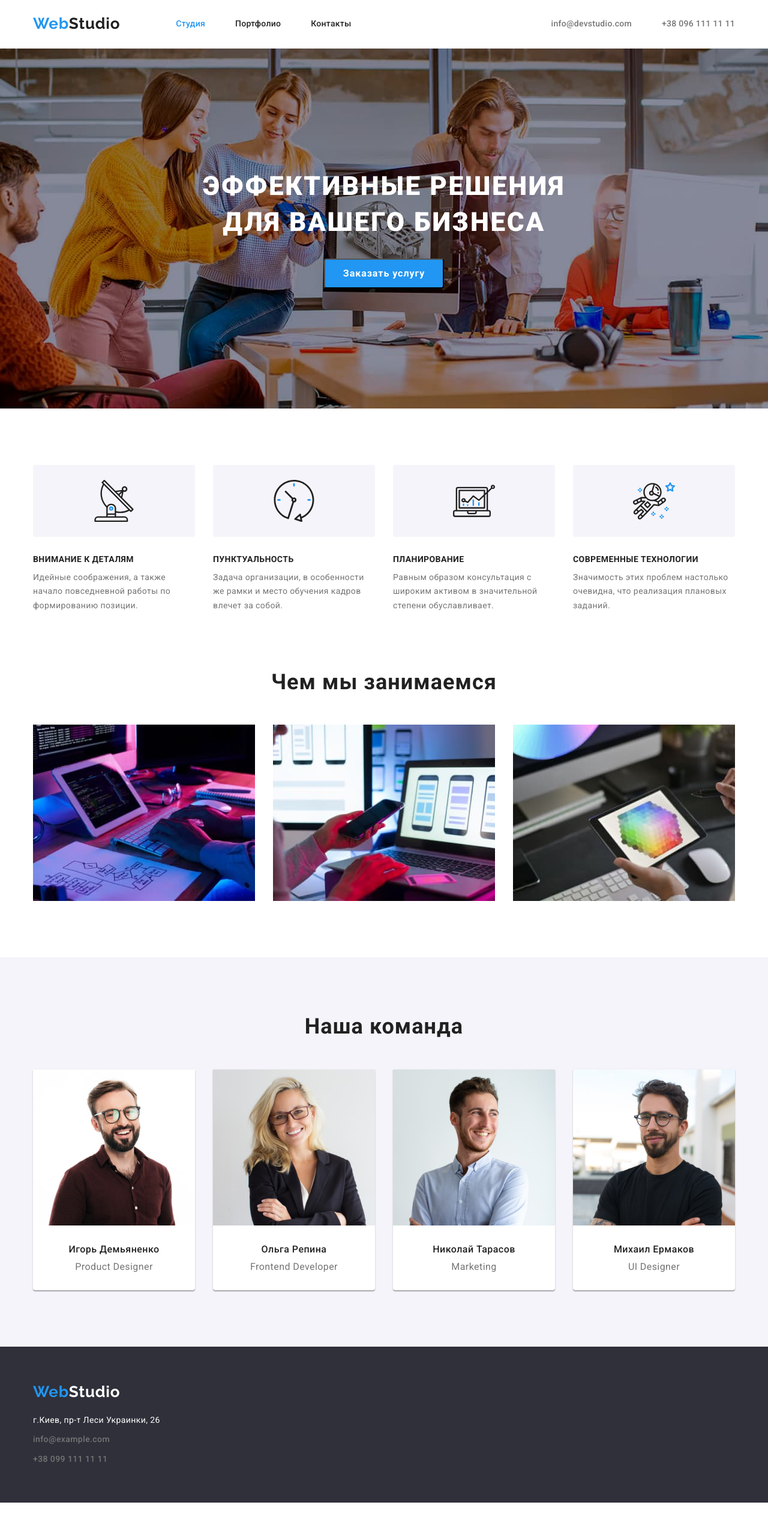
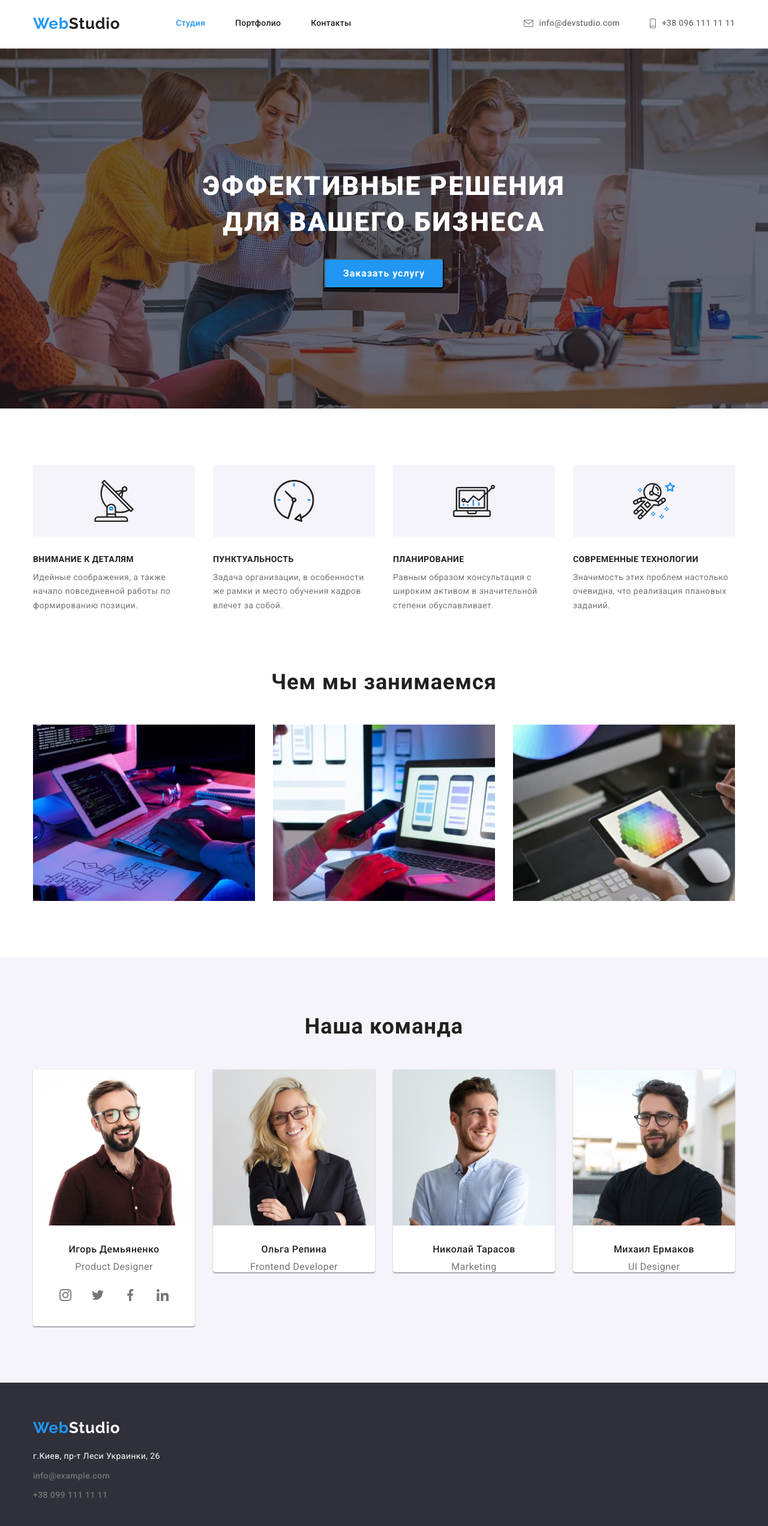
Before and after one commit to dassongh/goit-markup-hw-04, a plain HTML site: page index.html in a window 1280 px wide. Shown: the whole page at 60% size. Before the commit the page ends 2505 px from the top, so only its background shows below. Drawn offline with nearby package versions, Linux system fonts and the light colour scheme.

Commit message:
добавил и оформил половину иконок

```diff
--- a/css/styles.css
+++ b/css/styles.css
@@ -66,9 +66,6 @@ img {
 }
 
 .link {
-  padding-top: 30px;
-  padding-bottom: 30px;
-
   color: var(--primary-text-color);
 
   font-weight: 500;
@@ -76,6 +73,11 @@ img {
   line-height: 1.14;
   letter-spacing: 0.02em;
   text-decoration: none;
+}
+
+.header .link {
+  display: flex;
+  align-items: center;
 }
 
 .header {
@@ -107,10 +109,16 @@ img {
 .contacts {
   display: flex;
   margin-left: auto;
+  text-align: center;
 }
 
-.contacts a {
+.contacts li:last-child {
   margin-left: 50px;
+}
+
+.header .icon {
+  fill: currentColor;
+  margin-right: 10px;
 }
 
 /* main */
@@ -122,7 +130,8 @@ img {
 
   color: var(--additional-text-color);
   background-color: #2f303a;
-  background-image: url(../images/bg.jpg);
+  background-image: linear-gradient(to right, rgba(47, 48, 58, 0.4), rgba(47, 48, 58, 0.4)),
+    url(../images/bg.jpg);
   background-repeat: no-repeat;
   background-position: 50% 50%;
 
@@ -197,27 +206,14 @@ img {
   margin: 0;
 }
 
-.features .item::before {
-  content: '';
-  display: block;
+.features .thumb {
+  display: flex;
+  align-items: center;
+  justify-content: center;
+  width: 270px;
   height: 120px;
+  background-color: #f5f4fa;
   margin-bottom: 30px;
-}
-
-.features .item:nth-child(1)::before {
-  background-image: url(../images/svg1.svg);
-}
-
-.features .item:nth-child(2)::before {
-  background-image: url(../images/svg2.svg);
-}
-
-.features .item:nth-child(3)::before {
-  background-image: url(../images/svg3.svg);
-}
-
-.features .item:nth-child(4)::before {
-  background-image: url(../images/svg4.svg);
 }
 
 /* Направление */
@@ -278,7 +274,7 @@ img {
 
 .team p {
   margin-top: 0;
-  margin-bottom: 30px;
+  margin-bottom: 16px;
   text-align: center;
 }
 
@@ -289,7 +285,6 @@ img {
 
 .team .card {
   width: 270px;
-  height: 368px;
 
   background-color: var(--bg-color);
   box-shadow: 0px 1px 3px rgba(0, 0, 0, 0.12), 0px 1px 1px rgba(0, 0, 0, 0.14),
@@ -299,6 +294,36 @@ img {
 
 .team .item:not(:last-child) {
   margin-right: 30px;
+}
+
+.team .social-links {
+  display: flex;
+  justify-content: space-between;
+  padding-right: 32px;
+  padding-left: 32px;
+  padding-bottom: 30px;
+}
+
+.team .thumb {
+  display: flex;
+  align-items: center;
+  justify-content: center;
+  width: 44px;
+  height: 44px;
+  border-radius: 50%;
+}
+
+.team .thumb:hover {
+  color: #ffffff;
+  background-color: var(--accent);
+}
+
+.team .link {
+  border-radius: 50%;
+}
+
+.team .icon {
+  fill: currentColor;
 }
 
 /* footer */
@@ -355,7 +380,6 @@ img {
   border: none;
   height: 38px;
   padding: 6px 22px;
-  margin-bottom: 50px;
 
   background-color: #f5f4fa;
   color: var(--secondary-text-color);
@@ -373,6 +397,7 @@ img {
 .portfolio .buttons {
   display: flex;
   justify-content: center;
+  margin-bottom: 50px;
 }
 
 .portfolio .cards {
--- a/index.html
+++ b/index.html
@@ -17,7 +17,7 @@
   <!-- Навигация -->
   <div class="container">
     <nav class="main-nav">
-      <a href="" class="logo"><span class="logo-accent">Web</span>Studio</a>
+      <a href="./index.html" class="logo"><span class="logo-accent">Web</span>Studio</a>
       <ul class="site-nav">
         <li class="item"><a href="./index.html" class="link current">Студия</a></li>
         <li class="item"><a href="./portfolio.html" class="link">Портфолио</a></li>
@@ -26,8 +26,22 @@
     </nav>
     <!-- Контакты -->
     <ul class="contacts">
-      <li><a href="mailto:info@devstudio.com" class="link">info@devstudio.com</a></li>
-      <li><a href="tel:+380961111111" class="link">+38 096 111 11 11</a></li>
+      <li>
+        <a href="mailto:info@devstudio.com" class="link">
+        <svg class="icon" width="16px" height="12px">
+          <use href="./images/sprite.svg#icon-envelope"></use>
+        </svg>
+        info@devstudio.com
+      </a>
+      </li>
+      <li>
+        <a href="tel:+380961111111" class="link">
+          <svg class="icon" width="10px" height="16px">
+            <use href="./images/sprite.svg#icon-smartphone"></use>
+          </svg>
+        +38 096 111 11 11
+      </a>
+    </li>
     </ul>
   </div>
 </header>
@@ -46,18 +60,38 @@
       <h2 class="title">Особенности</h2>
       <ul class="cards">
         <li class="item">
+          <div class="thumb">
+            <svg class="icon" width="70px" height="70px">
+              <use href="./images/sprite.svg#icon-antenn"></use>
+            </svg>
+          </div>
           <h3 class="heading">Внимание к деталям</h3>
           <p>Идейные соображения, а также начало повседневной работы по формированию позиции.</p>
         </li>
         <li class="item">
+          <div class="thumb">
+            <svg class="icon" width="70px" height="70px">
+              <use href="./images/sprite.svg#icon-clock"></use>
+            </svg>
+          </div>
           <h3 class="heading">Пунктуальность</h3>
           <p>Задача организации, в особенности же рамки и место обучения кадров влечет за собой.</p>
         </li>
         <li class="item">
+          <div class="thumb">
+            <svg class="icon" width="70px" height="70px">
+              <use href="./images/sprite.svg#icon-diagram"></use>
+            </svg>
+          </div>
           <h3 class="heading">Планирование</h3>
           <p>Равным образом консультация с широким активом в значительной степени обуславливает.</p>
         </li>
         <li class="item">
+          <div class="thumb">
+            <svg class="icon" width="70px" height="70px">
+              <use href="./images/sprite.svg#icon-astronaut"></use>
+            </svg>
+          </div>
           <h3 class="heading">Современные технологии</h3>
           <p>Значимость этих проблем настолько очевидна, что реализация плановых заданий.</p>
         </li>
@@ -85,6 +119,20 @@
             <img src="./images/3.jpg" width="270" alt="Сотрудник компании">
             <h3 class="heading">Игорь Демьяненко</h3>
             <p>Product Designer</p>
+            <div class="social-links">
+              <a href="" class="link">
+                <div class="thumb"> <svg class="icon" width="20px" height="20px"><use href="./images/sprite.svg#icon-instagram"></use></svg></div>
+              </a>
+              <a href="" class="link">
+                <div class="thumb"> <svg class="icon" width="20px" height="20px"><use href="./images/sprite.svg#icon-twitter"></use></svg></div>
+              </a>
+              <a href="" class="link">
+                <div class="thumb"> <svg class="icon" width="20px" height="20px"><use href="./images/sprite.svg#icon-facebook"></use></svg></div>
+              </a>
+              <a href="" class="link">
+                <div class="thumb"> <svg class="icon" width="20px" height="20px"><use href="./images/sprite.svg#icon-linkedin"></use></svg></div>
+              </a>
+            </div>
           </div>
         </li>
         <li class="item">
```
Also changed, not shown: portfolio.html (+17 -3 lines), images/sprite.svg (added), images/svg1.svg (deleted), images/svg2.svg (deleted), images/svg3.svg (deleted), images/svg4.svg (deleted).
